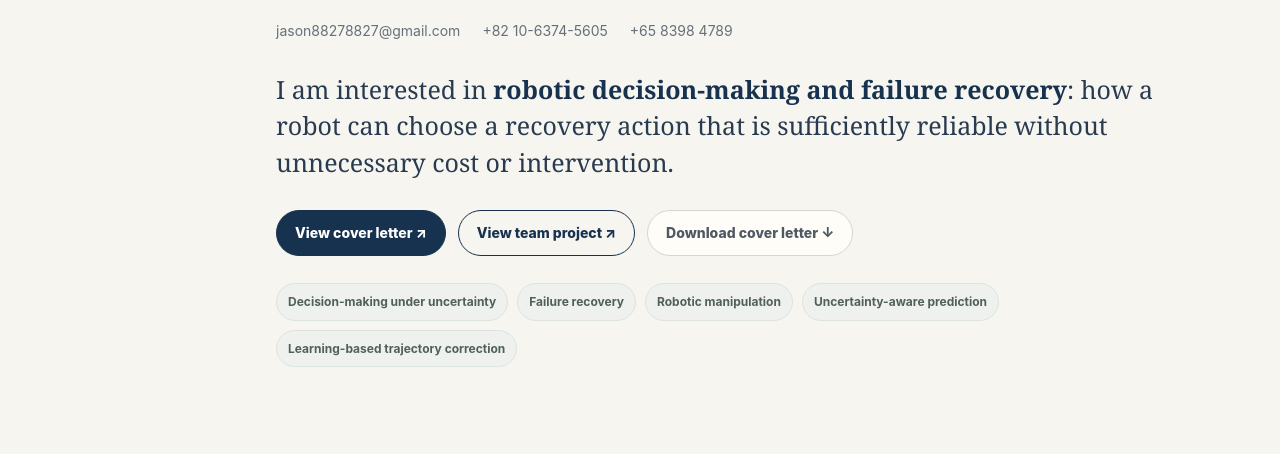
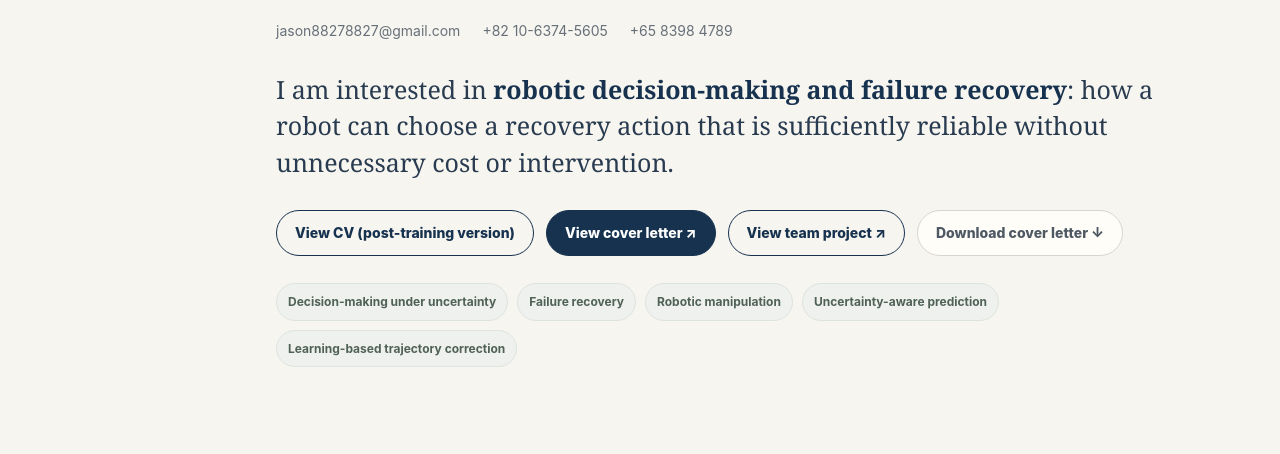
Before and after one commit to Raphael0-917/Jaywon0917, a plain HTML site: page index.html in a window 1280 px wide. Shown: the part 346-800 px from the top of the page. Drawn offline with Linux system fonts and the light colour scheme.

Commit message:
Add CV PDF to portfolio

```diff
--- a/index.html
+++ b/index.html
@@ -215,6 +215,7 @@
           <p class="research-line">I am interested in <strong>robotic decision-making and failure recovery</strong>: how a robot can choose a recovery action that is sufficiently reliable without unnecessary cost or intervention.</p>
 
           <div class="actions">
+            <a class="btn secondary" href="./Jaewon_Lee_CV.pdf" target="_blank" rel="noopener">View CV (post-training version)</a>
             <a class="btn primary" href="https://drive.google.com/file/d/1l9mpHiEk0M7tkI0nf5as_CubUa766UaR/view?usp=sharing" target="_blank" rel="noopener">View cover letter ↗</a>
             <a class="btn secondary" href="https://drive.google.com/file/d/1gxNNqs5cez27LWuiH-dTSRYHkboMgD6p/view?usp=sharing" target="_blank" rel="noopener">View team project ↗</a>
             <a class="btn download" href="https://drive.google.com/uc?export=download&id=1l9mpHiEk0M7tkI0nf5as_CubUa766UaR">Download cover letter ↓</a>
```
Also changed, not shown: 1 other file.
